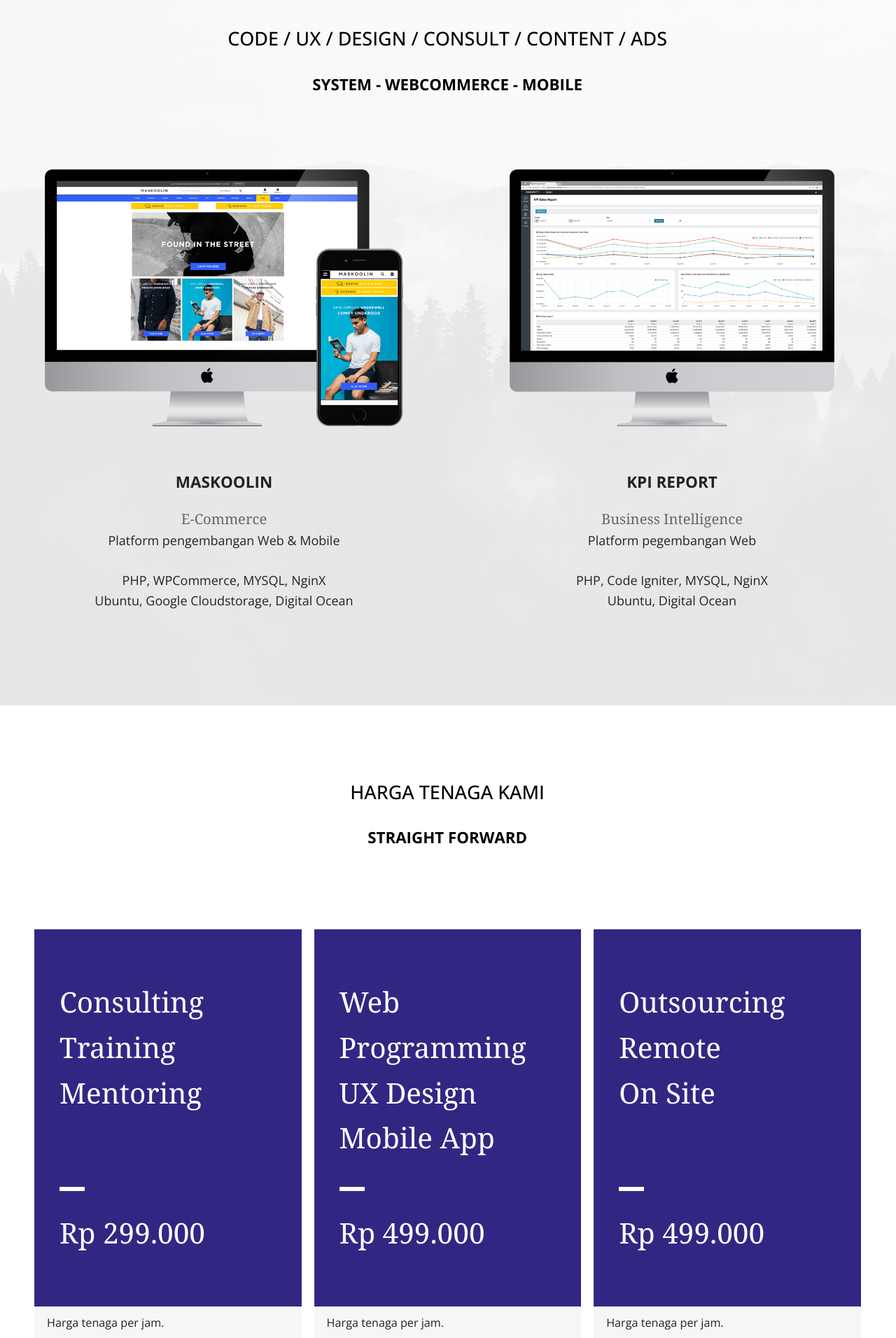
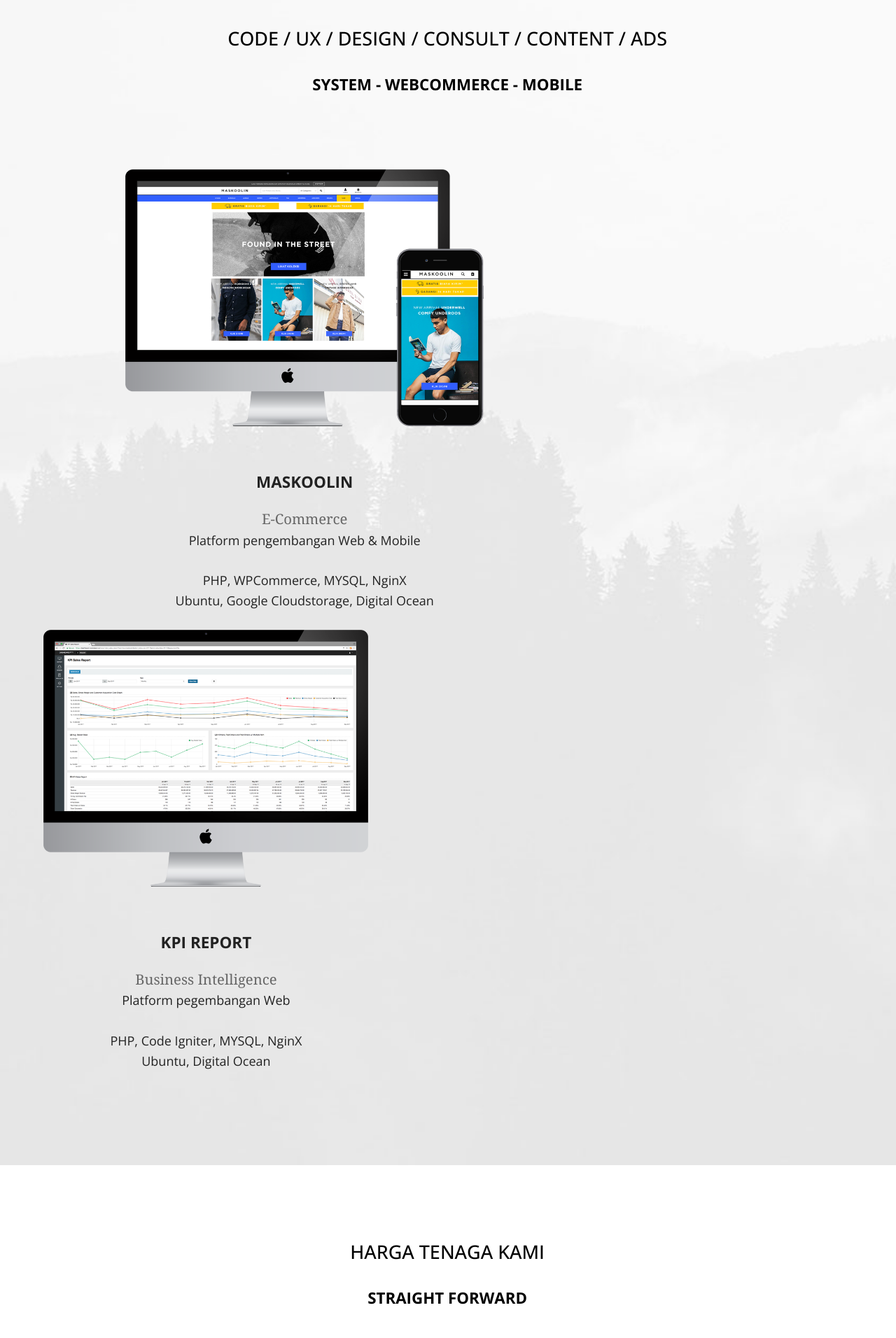
Before and after one commit to kemtol/rocktokom, a Jekyll site: the page built from index.html, in a window 1280 px wide. Shown: the part 1386-3298 px from the top of the page at 70% size. Built offline with Jekyll 4.4.1, drawn with Linux system fonts in a browser that asks for light colours; nearby versions of some CDN libraries.

Commit message:
Update index.html

```diff
--- a/index.html
+++ b/index.html
@@ -8,7 +8,7 @@ layout: default
       <h2 class="h2-front-page" id="code--ux--design--consult--content--ads">CODE / UX / DESIGN / CONSULT / CONTENT / ADS <span>SYSTEM - WEBCOMMERCE - MOBILE</span></h2>
       <div>
         <div class="clearfix">
-            <div class="lp4">
+            <div class="lp4" style="margin: 0 2% 0 14%;">
               <img src="{{ site.baseurl }}/images/portfolio-ecommerce.png" />
               <span class="s-title">MASKOOLIN</span>
               <span class="s-sub-title">E-Commerce</span>
@@ -18,7 +18,7 @@ layout: default
                 Ubuntu, Google Cloudstorage, Digital Ocean
               </p>
             </div>
-            <div class="lp4">
+            <div class="lp4" style="margin: 0 12% 0 3%;">
               <img src="{{ site.baseurl }}/images/portfolio-kpi-report.png" />
               <span class="s-title">KPI REPORT</span>
               <span class="s-sub-title">Business Intelligence</span>
@@ -139,7 +139,7 @@ layout: default
       <h2 class="h2-front-page">PRODUCTION / DISTRIBUTION / ACTIVATION <span>DIGITAL ADS - SEO - SEM - OUT OF SCREEN XP</span></h2>
       <div>
         <div class="clearfix">
-            <div class="lp4">
+            <div class="lp4" style="margin: 0 2% 0 14%;">
                 <div style="position: relative;">
                     <iframe src="https://www.youtube.com/embed/VblDiTsD6jk?rel=0&amp;controls=0&amp;showinfo=0" frameborder="0" allow="autoplay; encrypted-media" allowfullscreen="" style="position: absolute;width: 86%;height: 68%;left: 7%;top: 3%;"></iframe>
                     <img src="{{ site.baseurl }}/images/portfolio-kpi-report.png" style="width:100%" />
@@ -152,7 +152,7 @@ layout: default
                     Media distribusi:<br/> Youtube, Instagram & Facebook.
                 </p>
             </div>
-            <div class="lp4">
+            <div class="lp4" style="margin: 0 14% 0 2%;">
                 <div style="position: relative;">
                     <iframe src="https://www.youtube.com/embed/4MLoL5Y5l4Y?rel=0&amp;controls=0&amp;showinfo=0" frameborder="0" allow="autoplay; encrypted-media" allowfullscreen="" style="position: absolute;width: 86%;height: 68%;left: 7%;top: 3%;"></iframe>
                     <img src="{{ site.baseurl }}/images/portfolio-kpi-report.png" style="width:100%" />
```
